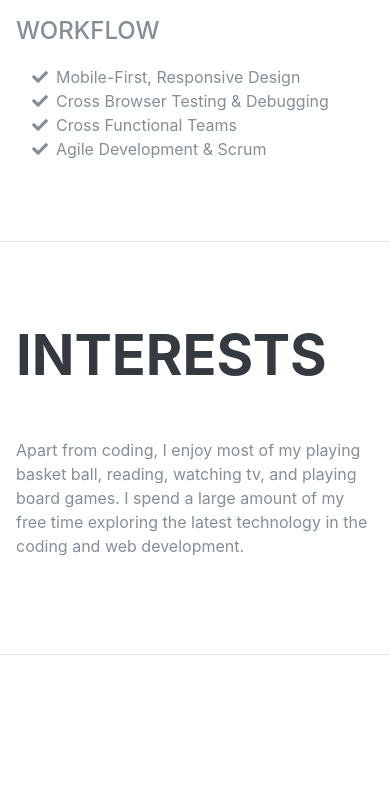
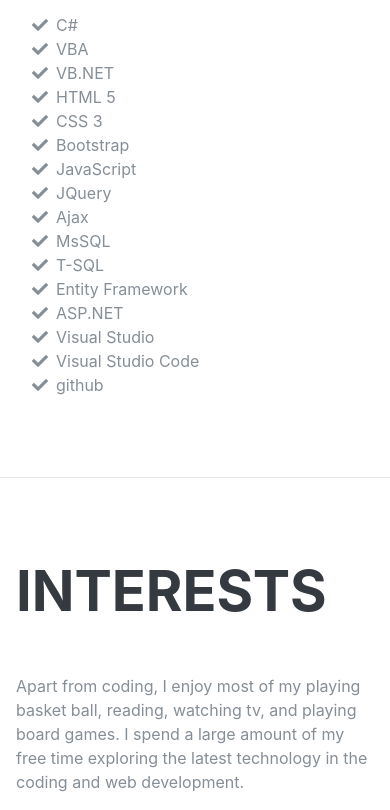
Before and after one commit to JeffH31/Landing_Page, a website: page Index.html in a window 390 px wide. Shown: the part 3257-4067 px from the top of the page. Before the commit the page ends 3912 px from the top, so only its background shows below. Drawn offline with nearby package versions, Linux system fonts and the light colour scheme; files that its build step writes are made by us from their sources; a web font is replaced by a local one.

Commit message:
Ready for hosting

```diff
--- a/Index.html
+++ b/Index.html
@@ -40,6 +40,11 @@
       </button>
       <div class="collapse navbar-collapse" id="navbarSupportedContent">
         <ul class="navbar-nav">
+          <li class="nav-item">
+            <div>
+              <a class="nav-link js-scroll-trigger" href="/Jeff Howarth-Resume.docx" download>Download Resume</a>
+            </div>
+          </li>
           <li class="nav-item">
             <a class="nav-link js-scroll-trigger" href="#about">About</a>
           </li>
@@ -185,20 +190,55 @@
             </li>
           </ul>
 
-          <div class="subheading mb-3">Workflow</div>
           <ul class="fa-ul mb-0">
             <li>
               <i class="fa-li fa fa-check"></i>
-              Mobile-First, Responsive Design</li>
+              C#</li>
             <li>
               <i class="fa-li fa fa-check"></i>
-              Cross Browser Testing &amp; Debugging</li>
+              VBA</li>
             <li>
               <i class="fa-li fa fa-check"></i>
-              Cross Functional Teams</li>
+              VB.NET</li>
             <li>
               <i class="fa-li fa fa-check"></i>
-              Agile Development &amp; Scrum</li>
+              HTML 5</li>
+            <li>
+              <i class="fa-li fa fa-check"></i>
+              CSS 3</li>
+            <li>
+              <i class="fa-li fa fa-check"></i>
+              Bootstrap</li>
+            <li>
+              <i class="fa-li fa fa-check"></i>
+              JavaScript</li>
+            <li>
+              <i class="fa-li fa fa-check"></i>
+              JQuery</li>
+            <li>
+              <i class="fa-li fa fa-check"></i>
+              Ajax</li>
+            <li>
+              <i class="fa-li fa fa-check"></i>
+              MsSQL</li>
+            <li>
+              <i class="fa-li fa fa-check"></i>
+              T-SQL</li>
+            <li>
+              <i class="fa-li fa fa-check"></i>
+              Entity Framework</li>
+            <li>
+              <i class="fa-li fa fa-check"></i>
+              ASP.NET</li>
+            <li>
+              <i class="fa-li fa fa-check"></i>
+              Visual Studio</li>
+            <li>
+              <i class="fa-li fa fa-check"></i>
+              Visual Studio Code</li>
+            <li>
+              <i class="fa-li fa fa-check"></i>
+              github</li>
           </ul>
         </div>
       </section>
```
Also changed, not shown: 1 other file.
